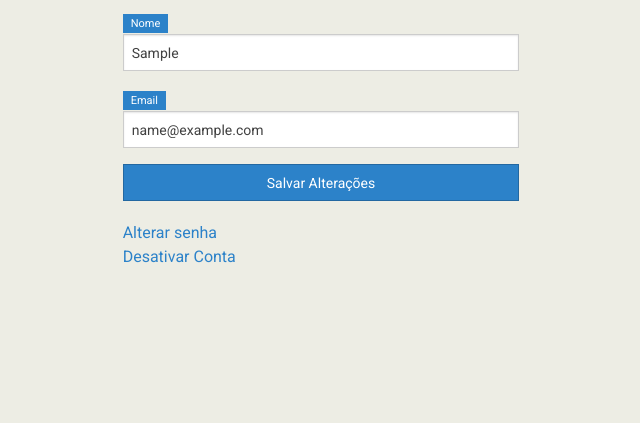
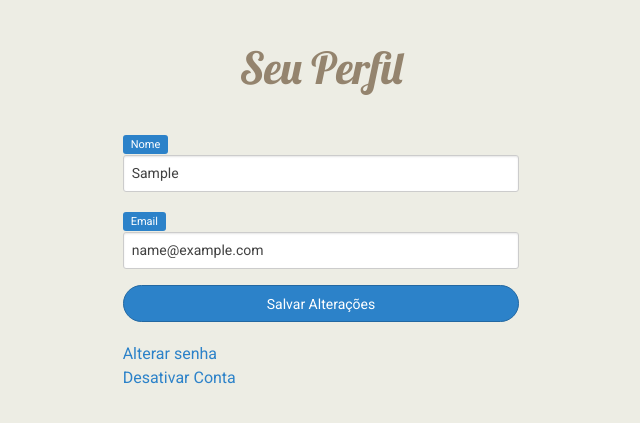
Before and after one commit to aldarionsevero/BusinemeWeb, a Django app: page /perfil/ in a window 1280 px wide. Shown: the part 65-488 px from the top of the page, without its empty margins (319-959 px from the left). Run offline with Django 3.2, Linux system fonts and the light colour scheme; the visitor is signed in with stand-in values (Sample User, id 1).

Commit message:
Account page visual update.

```diff
--- a/templates/account_page.html
+++ b/templates/account_page.html
@@ -1,19 +1,17 @@
-
 {% extends 'base.html' %}
 {% block title %}
     Busine.me | Perfil
 {% endblock %}
-
 {% block content %}
     <div class="small-10 medium-4 large-4 small-centered columns">
+        <br><h1 class="text-center">Seu Perfil</h1><br>
         <form action="/alterar_dados/" method="POST">{% csrf_token %}  <!--instead of #, include the url to the method for change the user data -->
-     	<span class="label big">Nome</span>
-     	<input type="text" name="name" value="{{user.first_name}}"required>
-
-    	<span class="label big">Email</span>
-    	<input type="text" name="email" value="{{user.email}}" required>
+        <span class="label big radius">Nome</span>
+        <input class="radius" type="text" name="name" value="{{user.first_name}}"required>
+        <span class="label big radius">Email</span>
+        <input class="radius" type="text" name="email" value="{{user.email}}" required>
         <!--  <div class="row"> -->
-       <button class="postfix">Salvar Alterações</button>
+        <button class="round postfix">Salvar Alterações</button>
         <!-- </div> -->
     </form>
     <div class="row">
@@ -23,6 +21,4 @@
         <a href="/desativar_perfil/">Desativar Conta</a>
     </div>
 </div>
-
-
 {% endblock %}
```
Lines whose indentation alone changed are shown as unchanged.
